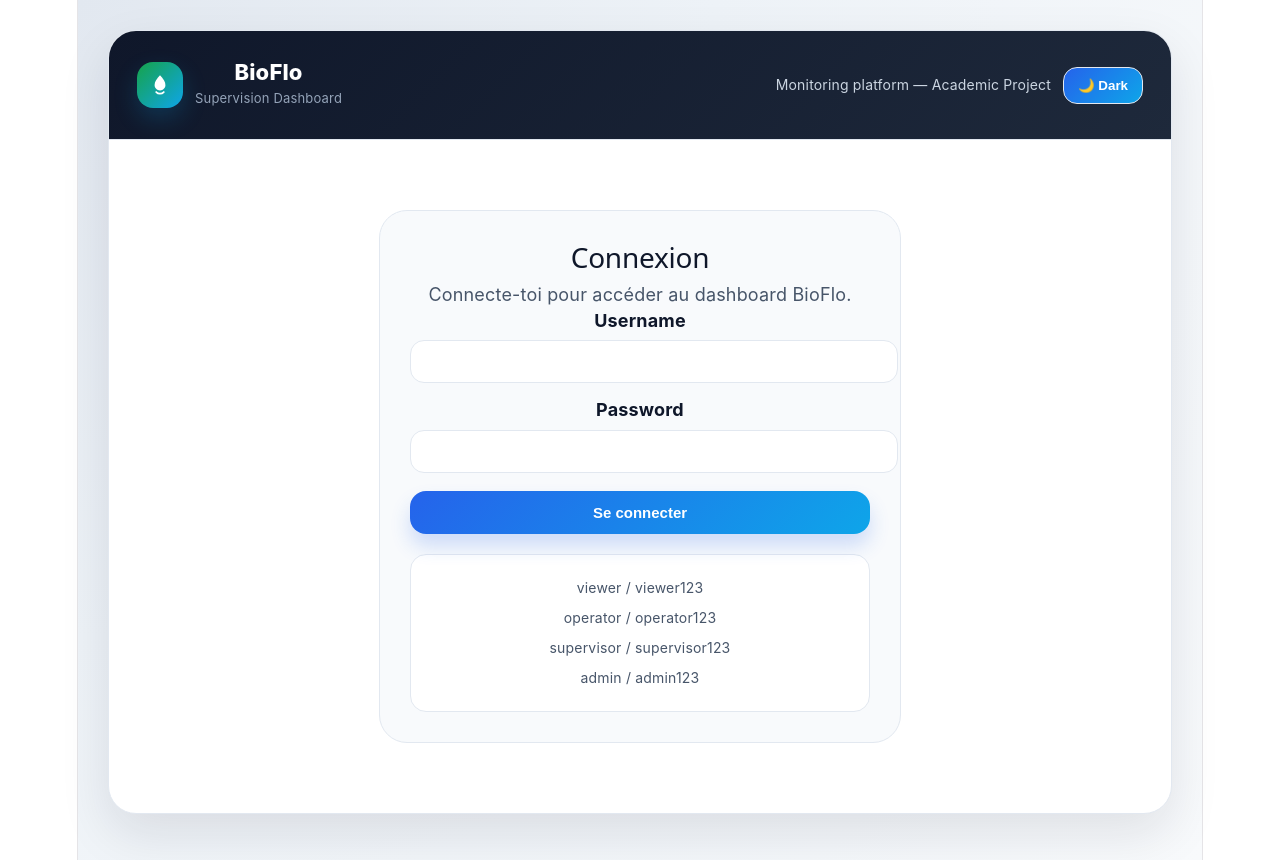
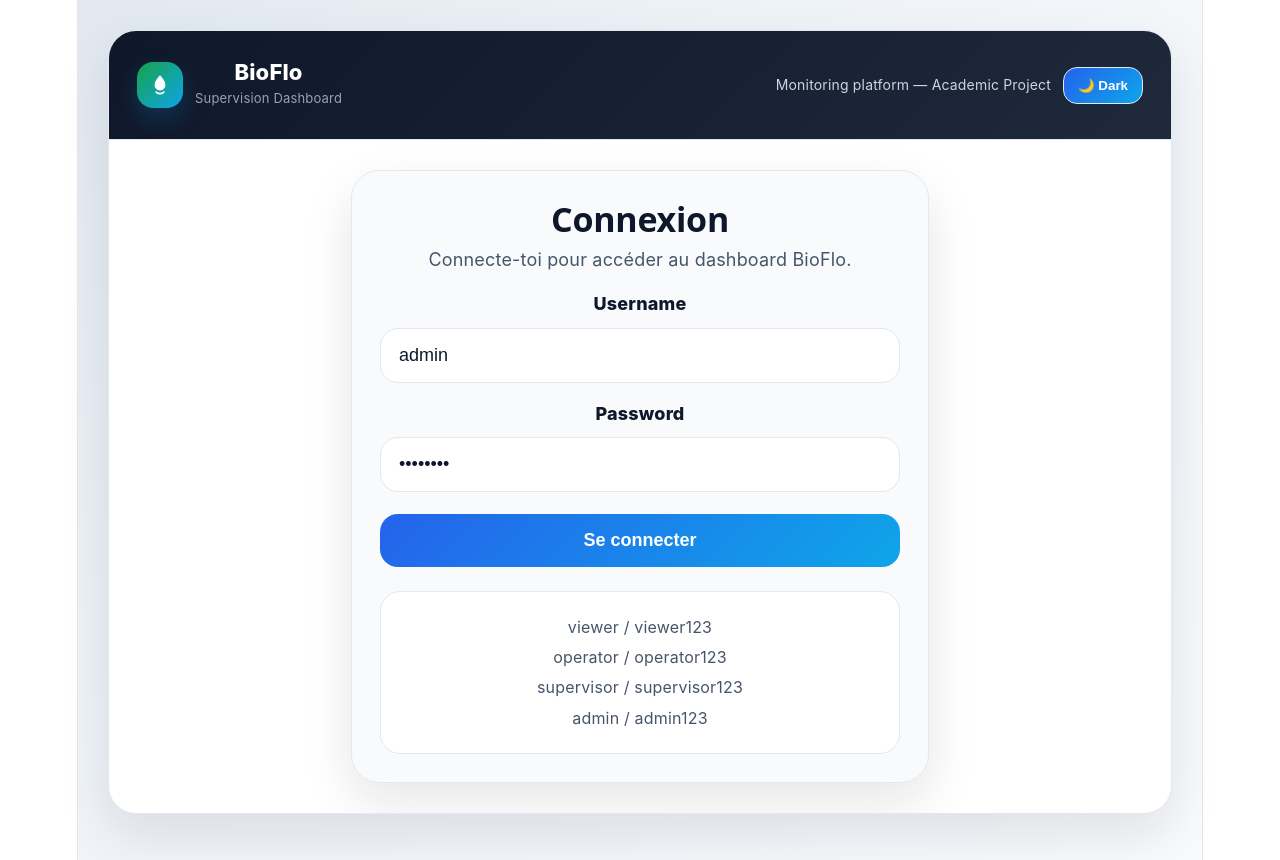
Before and after one commit to mehdiouali/bioflo-supervision, a React app in the folder frontend/: page / in a window 1280 px wide. Built offline with nearby package versions, Linux system fonts and the light colour scheme; no server answers; the HTML template or start-up script is replaced by a standard one.

Commit message:
Fix login page for Render auth

```diff
--- a/frontend/src/pages/LoginPage.jsx
+++ b/frontend/src/pages/LoginPage.jsx
@@ -1,42 +1,110 @@
 import { useState } from "react";
+import { API_BASE_URL } from "../config";
 
 function LoginPage({ onLogin, theme }) {
-  const [username, setUsername] = useState("");
-  const [password, setPassword] = useState("");
+  const [username, setUsername] = useState("admin");
+  const [password, setPassword] = useState("admin123");
   const [error, setError] = useState("");
+  const [loading, setLoading] = useState(false);
 
-  const handleLogin = () => {
-    fetch(
-      `http://127.0.0.1:8000/login/${encodeURIComponent(username)}/${encodeURIComponent(password)}`
-    )
-      .then((response) => response.json())
-      .then((data) => {
-        if (data.status === "success") {
+  const cardStyle = {
+    maxWidth: 520,
+    margin: "0 auto",
+    background: theme.panelAlt,
+    borderRadius: 28,
+    padding: 28,
+    border: `1px solid ${theme.border}`,
+    boxShadow: theme.panelGlow,
+    color: theme.text,
+  };
+
+  const inputStyle = {
+    width: "100%",
+    padding: "16px 18px",
+    borderRadius: 18,
+    border: `1px solid ${theme.border}`,
+    background: theme.inputBg,
+    color: theme.text,
+    fontSize: 18,
+    boxSizing: "border-box",
+    outline: "none",
+  };
+
+  const buttonStyle = {
+    width: "100%",
+    padding: "16px 18px",
+    borderRadius: 18,
+    border: "none",
+    cursor: loading ? "not-allowed" : "pointer",
+    fontWeight: 800,
+    fontSize: 18,
+    color: "#fff",
+    background: `linear-gradient(135deg, ${theme.primary} 0%, ${theme.primaryAlt} 100%)`,
+    opacity: loading ? 0.7 : 1,
+  };
+
+  const handleSubmit = async (e) => {
+    e.preventDefault();
+    setLoading(true);
+    setError("");
+
+    try {
+      const response = await fetch(`${API_BASE_URL}/login`, {
+        method: "POST",
+        headers: {
+          "Content-Type": "application/json",
+        },
+        body: JSON.stringify({
+          username: username.trim(),
+          password: password.trim(),
+        }),
+      });
+
+      const data = await response.json();
+
+      if (!response.ok) {
+        setError(data.detail || "Login failed");
+        setLoading(false);
+        return;
+      }
+
+      if (data.status === "success" && data.user) {
         onLogin(data.user);
-          setError("");
-        } else {
-          setError(data.details || "Login failed");
+        return;
       }
-      })
-      .catch(() => setError("Impossible de contacter le backend"));
+
+      setError("Login failed");
+    } catch (err) {
+      setError("Impossible de contacter le backend");
+    } finally {
+      setLoading(false);
+    }
   };
 
   return (
-    <div
+    <div style={cardStyle}>
+      <h2
         style={{
-        maxWidth: 460,
-        margin: "40px auto",
-        background: theme.panelAlt,
-        borderRadius: 28,
-        padding: 30,
-        boxShadow: theme.shadow,
-        border: `1px solid ${theme.border}`,
+          marginTop: 0,
+          marginBottom: 8,
+          textAlign: "center",
+          fontSize: 34,
+          fontWeight: 900,
+          color: theme.text,
         }}
       >
-      <h2 style={{ marginTop: 0, color: theme.text, fontSize: 28 }}>
         Connexion
       </h2>
-      <p style={{ color: theme.textSoft, marginTop: 8 }}>
+
+      <p
+        style={{
+          textAlign: "center",
+          marginTop: 0,
+          marginBottom: 18,
+          color: theme.textSoft,
+          fontSize: 18,
+        }}
+      >
         Connecte-toi pour accéder au dashboard BioFlo.
       </p>
 
@@ -45,87 +113,85 @@ function LoginPage({ onLogin, theme }) {
           style={{
             backgroundColor: theme.mode === "dark" ? "#3f1d1d" : "#fee2e2",
             color: theme.danger,
-            padding: 12,
-            borderRadius: 14,
-            marginBottom: 16,
-            fontWeight: "bold",
+            padding: 16,
+            borderRadius: 18,
+            marginBottom: 18,
+            fontWeight: 800,
             border: `1px solid ${theme.danger}55`,
+            textAlign: "center",
+            fontSize: 18,
           }}
         >
           {error}
         </div>
       )}
 
-      <div style={{ marginBottom: 14 }}>
-        <label style={{ fontWeight: 700, color: theme.text }}>Username</label>
+      <form onSubmit={handleSubmit}>
+        <div style={{ marginBottom: 18 }}>
+          <label
+            style={{
+              display: "block",
+              marginBottom: 10,
+              fontWeight: 800,
+              fontSize: 18,
+              color: theme.text,
+              textAlign: "center",
+            }}
+          >
+            Username
+          </label>
           <input
-          style={{
-            width: "100%",
-            padding: 13,
-            borderRadius: 14,
-            border: `1px solid ${theme.border}`,
-            marginTop: 6,
-            backgroundColor: theme.inputBg,
-            color: theme.text,
-            outline: "none",
-          }}
+            style={inputStyle}
             value={username}
             onChange={(e) => setUsername(e.target.value)}
+            autoComplete="username"
           />
         </div>
 
-      <div style={{ marginBottom: 18 }}>
-        <label style={{ fontWeight: 700, color: theme.text }}>Password</label>
+        <div style={{ marginBottom: 22 }}>
+          <label
+            style={{
+              display: "block",
+              marginBottom: 10,
+              fontWeight: 800,
+              fontSize: 18,
+              color: theme.text,
+              textAlign: "center",
+            }}
+          >
+            Password
+          </label>
           <input
             type="password"
-          style={{
-            width: "100%",
-            padding: 13,
-            borderRadius: 14,
-            border: `1px solid ${theme.border}`,
-            marginTop: 6,
-            backgroundColor: theme.inputBg,
-            color: theme.text,
-            outline: "none",
-          }}
+            style={inputStyle}
             value={password}
             onChange={(e) => setPassword(e.target.value)}
+            autoComplete="current-password"
           />
         </div>
 
-      <button
-        onClick={handleLogin}
-        style={{
-          padding: "13px 16px",
-          borderRadius: 16,
-          border: "none",
-          cursor: "pointer",
-          fontWeight: 800,
-          color: "#fff",
-          background: `linear-gradient(135deg, ${theme.primary} 0%, ${theme.primaryAlt} 100%)`,
-          width: "100%",
-          boxShadow: `0 12px 20px ${theme.primary}33`,
-          fontSize: 15,
-        }}
-      >
-        Se connecter
+        <button type="submit" style={buttonStyle} disabled={loading}>
+          {loading ? "Connexion..." : "Se connecter"}
         </button>
+      </form>
 
       <div
         style={{
-          marginTop: 20,
-          fontSize: 14,
+          marginTop: 24,
+          padding: 20,
+          borderRadius: 20,
+          background: theme.panel,
+          border: `1px solid ${theme.border}`,
+          textAlign: "center",
           color: theme.textSoft,
-          backgroundColor: theme.panel,
-          padding: 16,
-          borderRadius: 16,
-          border: `1px solid ${theme.border}`,
+          lineHeight: 1.9,
+          fontSize: 16,
         }}
       >
-        <p style={{ margin: "4px 0" }}>viewer / viewer123</p>
-        <p style={{ margin: "4px 0" }}>operator / operator123</p>
-        <p style={{ margin: "4px 0" }}>supervisor / supervisor123</p>
-        <p style={{ margin: "4px 0" }}>admin / admin123</p>
+        <div>viewer / viewer123</div>
+        <div>operator / operator123</div>
+        <div>supervisor / supervisor123</div>
+        <div>admin / admin123</div>
       </div>
     </div>
   );
```
Lines whose indentation alone changed are shown as unchanged.
